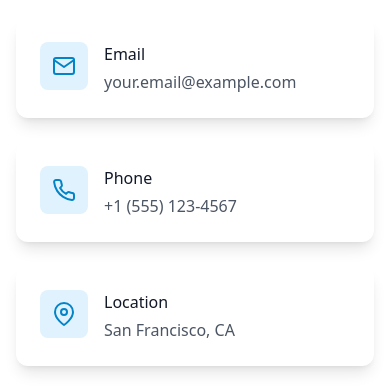
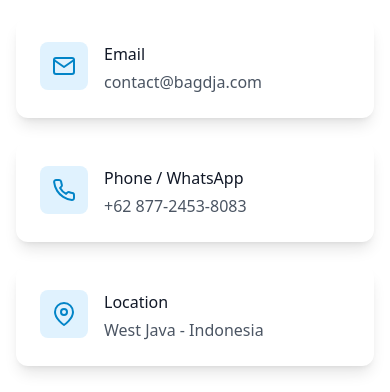
Before and after one commit to nandang55/my-porto, a React (Vite) app: page /contact in a window 390 px wide. Shown: the part 346-738 px from the top of the page. Built offline with nearby package versions, Linux system fonts and the light colour scheme; no server answers.

Commit message:
Update contact information on Contact page
- Email: contact@bagdja.com
- Phone/WhatsApp: +62 877-2453-8083 (with WhatsApp link)
- Location: West Java - Indonesia

```diff
--- a/src/pages/Contact.jsx
+++ b/src/pages/Contact.jsx
@@ -46,19 +46,19 @@ const Contact = () => {
     {
       icon: FiMail,
       title: 'Email',
-      value: 'your.email@example.com',
-      link: 'mailto:your.email@example.com',
+      value: 'contact@bagdja.com',
+      link: 'mailto:contact@bagdja.com',
     },
     {
       icon: FiPhone,
-      title: 'Phone',
-      value: '+1 (555) 123-4567',
-      link: 'tel:+15551234567',
+      title: 'Phone / WhatsApp',
+      value: '+62 877-2453-8083',
+      link: 'https://wa.me/6287724538083',
     },
     {
       icon: FiMapPin,
       title: 'Location',
-      value: 'San Francisco, CA',
+      value: 'West Java - Indonesia',
       link: null,
     },
   ];
```
